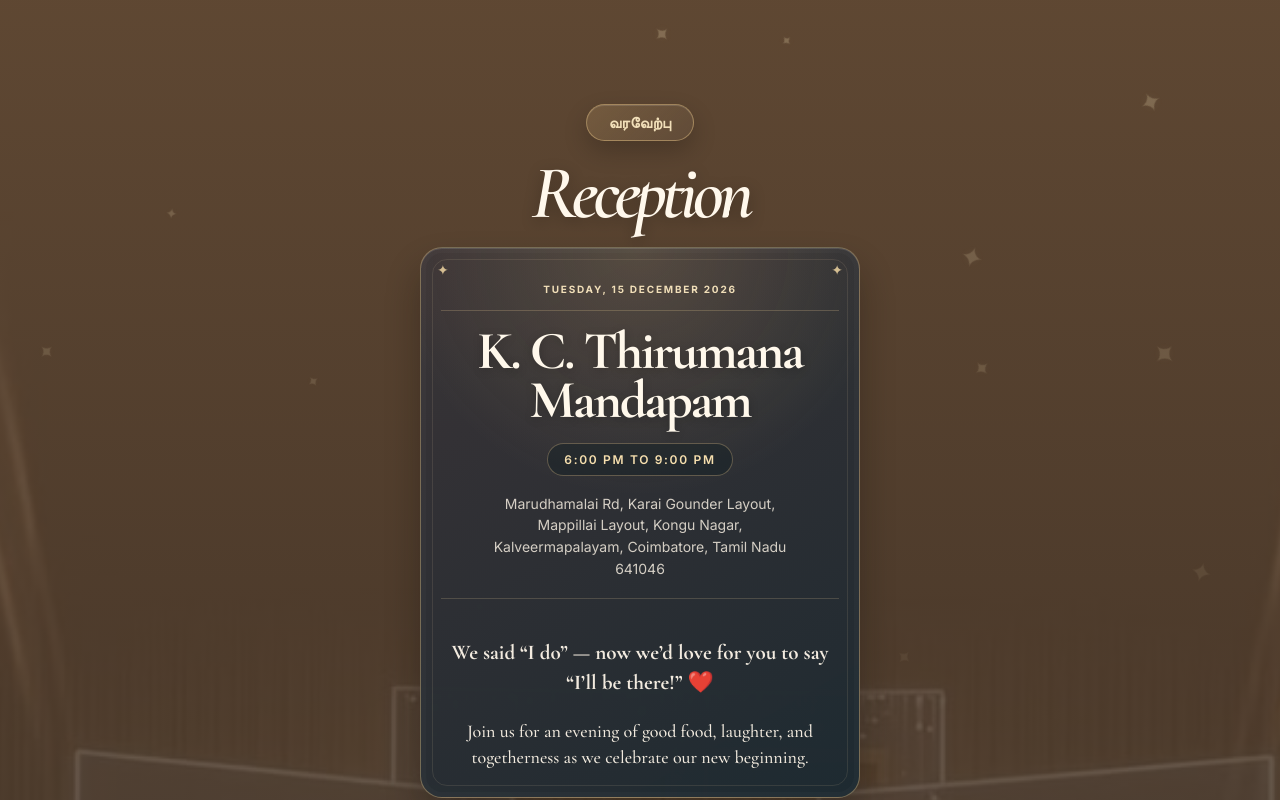
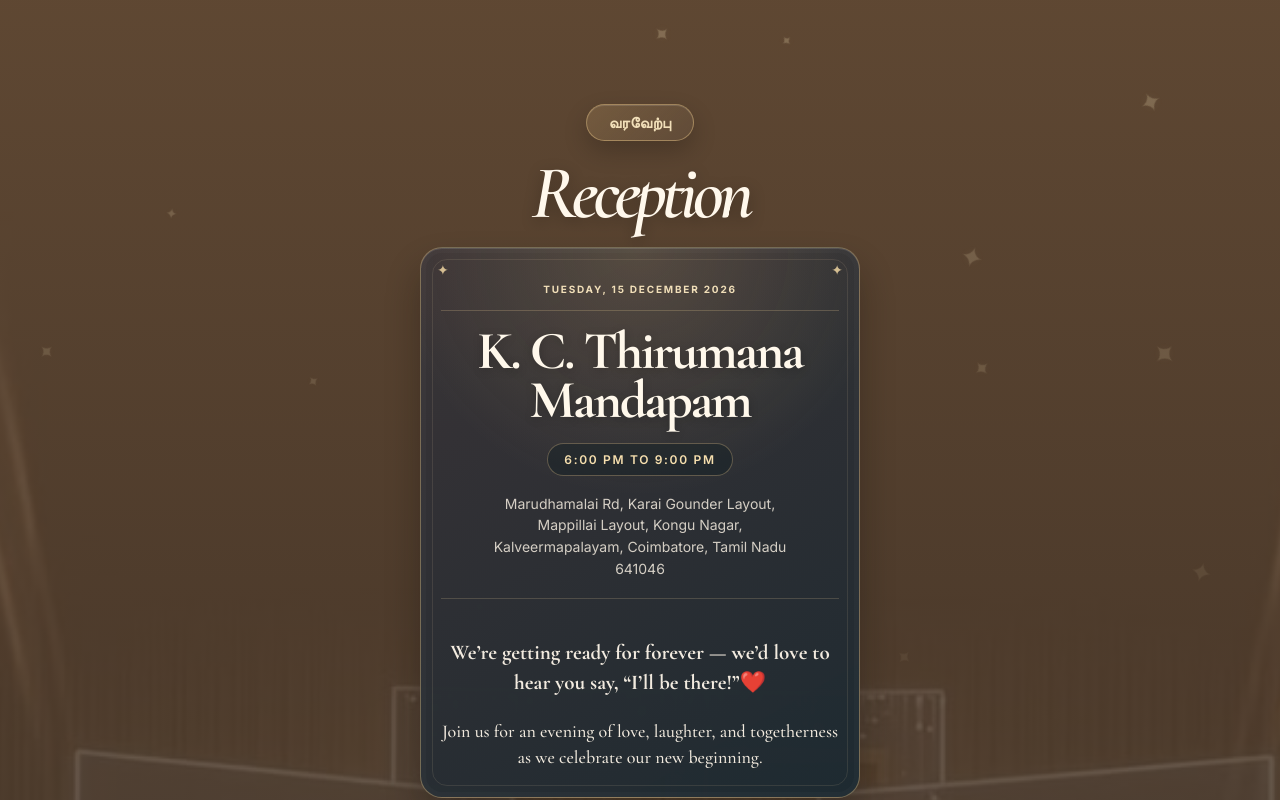
Before and after one commit to kevinakashm/reception-invite, a Next.js app: page / in a window 1280 px wide. Both pictures are taken after a click on the button "Open invitation". Shown: the top 800 px of the page. Built offline with nearby package versions, Linux system fonts and the light colour scheme.

Commit message:
update messages

```diff
--- a/pages/index.js
+++ b/pages/index.js
@@ -132,8 +132,8 @@ export default function Home() {
               </p>
 
               <p className="invite-copy">
-                <h3>We said “I do” — now we’d love for you to say “I’ll be there!” ❤️ </h3>
-                Join us for an evening of good food, laughter, and togetherness as we celebrate our new beginning.
+                <h3>We’re getting ready for forever — we’d love to hear you say, “I’ll be there!”❤️ </h3>
+                Join us for an evening of love, laughter, and togetherness as we celebrate our new beginning.
               </p>
             </div>
 
@@ -165,7 +165,7 @@ export default function Home() {
           <section className="thankyou-section">
             <div className="thankyou-card">
               <p className="thankyou-text">
-                Bring your blessings, your smiles, and your appetite!
+                Bring your blessings, your smiles, and your best vibes!
                <br/>We'll bring the celebrations. Together, let’s make some memories!
               </p>
               <p className="section-kicker">With love</p>
```
